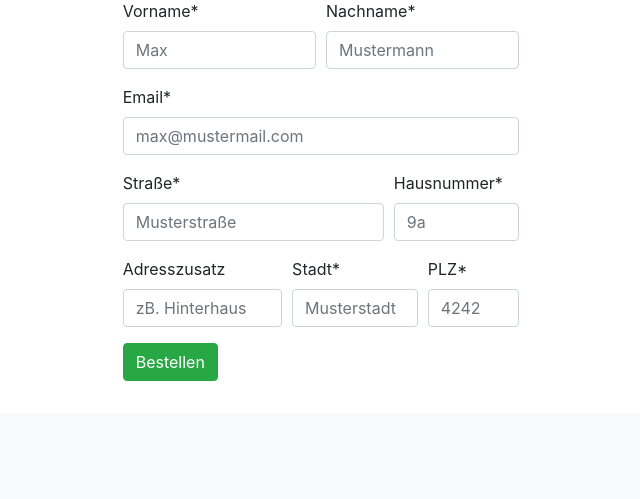
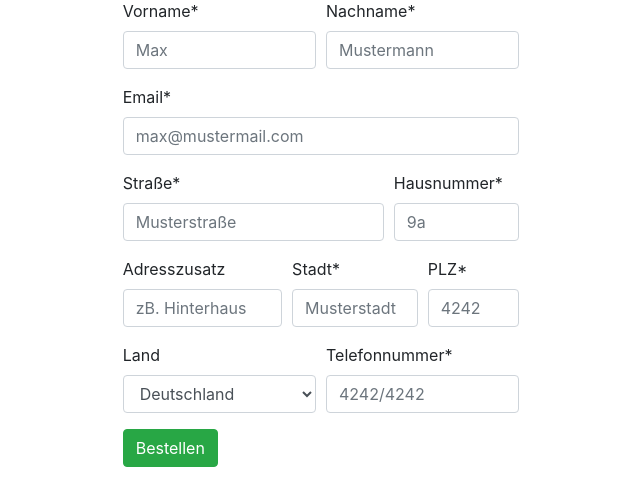
Before and after one commit to pbrthl/htdocs, a PHP site: page / in a window 1280 px wide. Shown: the part 574-1073 px from the top of the page, without its empty margins (319-959 px from the left). Before the commit the page ends 955 px from the top, so only its background shows below. Run offline with PHP 8.4, Linux system fonts and the light colour scheme; some libraries are stand-ins or nearby versions.

Commit message:
Formular erweitert; Dropdown-Bugs behoben;

```diff
--- a/script/classes/form_classes.php
+++ b/script/classes/form_classes.php
@@ -97,7 +97,6 @@
 
 
 
-
 	//Klasse für Formulare
 
 	class html_form extends html_object {
@@ -163,6 +162,8 @@
 
 	}
 
+
+
 	class dd_option extends html_object {
 
 		public $value;
@@ -182,7 +183,7 @@
 		}
 
 		public static function make_option($val){
-			$option = new option;
+			$option = new dd_option;
 			$option->value = $val;
 			return $option;
 		}
@@ -200,11 +201,11 @@
 		public function to_html_string(){
 			$html_string =
 				'
-				<select'. (isset($this->css_class) ? ' class="'. $this->css_class .'"' : '' ) .' name="'. $id .'" id="'. $id .'">
+				<select'. (isset($this->css_class) ? ' class="'. $this->css_class .'"' : '' ) .' name="'. $this->id .'" id="'. $this->id .'">
 				';
 			if(isset($this->options)){
 				foreach($this->options as $c_opt){
-					$html_string .= c_opt->to_html_string;
+					$html_string .= $c_opt->to_html_string();
 				}
 			}
 			$html_string .=
@@ -224,24 +225,25 @@
 			if(isset($this->options)){
 				if(is_array($os)){
 					foreach($os as $cur_o){
-						array_push($this->options, $cur_o);
+						array_push($this->options, dd_option::make_option($cur_o));
 					}
 				} else {
-					array_push($this->options, $os);
+					array_push($this->options, dd_option::make_option($os));
 				}
 			} else {
 				if(is_array($os)){
-					$this->options = $os;
+					$this->options = array_map ('dd_option::make_option', $os);
 				} else {
-					$this->options = array($os);
+					$this->options = array(dd_option::make_option($os));
 				}
 			}
 		}
 
-		public static function make_dropdown($dd_id, $opts){
+		public static function make_dropdown($dd_id, $opts, $dd_class){
 			$ddown = new dropdown;
+			$ddown->css_class = $dd_class;
 			$ddown->id = $dd_id;
-			$ddown->add_options(opts);
+			$ddown->add_options($opts);
 			return $ddown;
 		}
 
--- a/script/page_content.php
+++ b/script/page_content.php
@@ -266,6 +266,35 @@
 
 		//Land und Telefon
 
+		$land_dd = dropdown::make_dropdown
+									('land_id',
+									array
+										('Deutschland',
+										'Frankreich',
+										'United Kingdom',
+										'Nordkorea'),
+									'form-control');
+
+		$tele_input = input_elem::mk_input_id
+							('tel',
+							'form-control',
+							'tele_id',
+							true,
+							'4242/4242');
+
+		$land_lbl = label::make_lbl('land_id', 'Land');
+		$tele_lbl = label::make_lbl('tele_id', 'Telefonnummer*');
+
+		$land_col = div::mk_div('col-sm-6 mb-3');
+		$tele_col = div::mk_div('col-sm-6 mb-3');
+		$land_col->add_content(array($land_lbl, $land_dd));
+		$tele_col->add_content(array($tele_lbl, $tele_input));
+		$land_line = div::mk_div_content
+								('form-row',
+								array
+									($land_col,
+									$tele_col));
+
 
 
 
@@ -288,6 +317,7 @@
 					$mail_line,
 					$address_line,
 					$city_line,
+					$land_line,
 					$submit_line));
 
 
```
